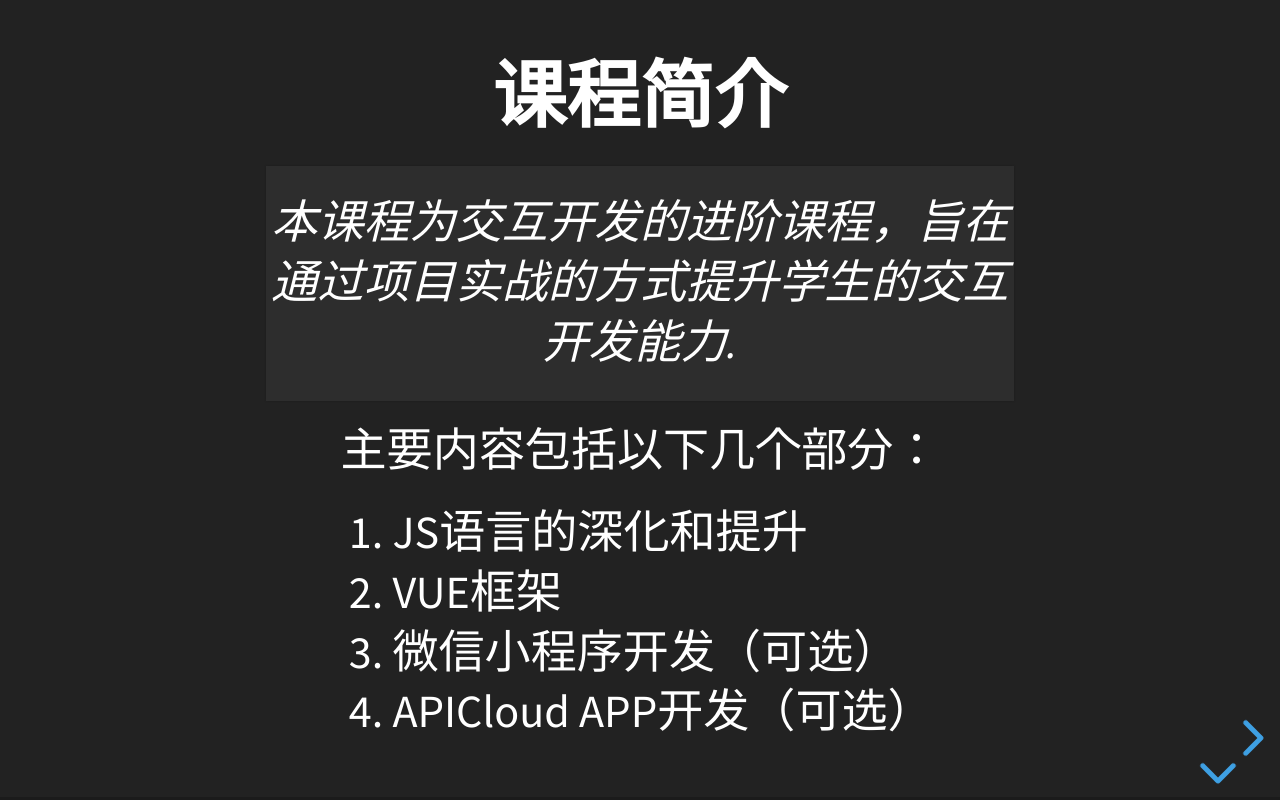
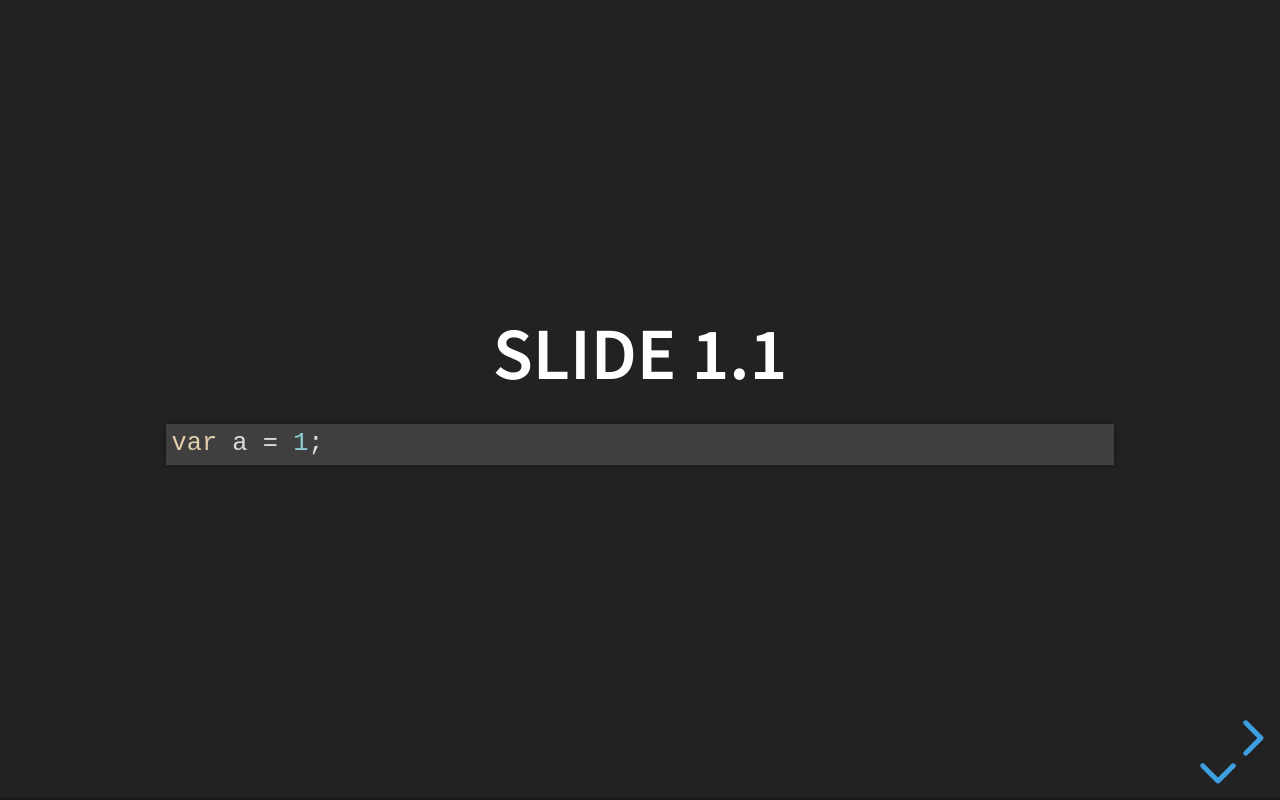
Before and after one commit to BestACE/interaction, a website: page ppts/index.html in a window 1280 px wide. Drawn offline with Linux system fonts and the light colour scheme.

Commit message:
20180305

```diff
--- a/ppts/index.html
+++ b/ppts/index.html
@@ -24,7 +24,7 @@
 	<body>
 		<div class="reveal">
 			<div class="slides">
-				<section data-markdown="01.md" data-separator="^\n\n\n" data-separator-vertical="^\n\n"></section>
+				<section data-markdown="test/simple.md" data-separator="^\n\n\n" data-separator-vertical="^\n\n"></section>
 			</div>
 		</div>
 
```
Also changed, not shown: ppts/01.md (+0 -1 lines).
